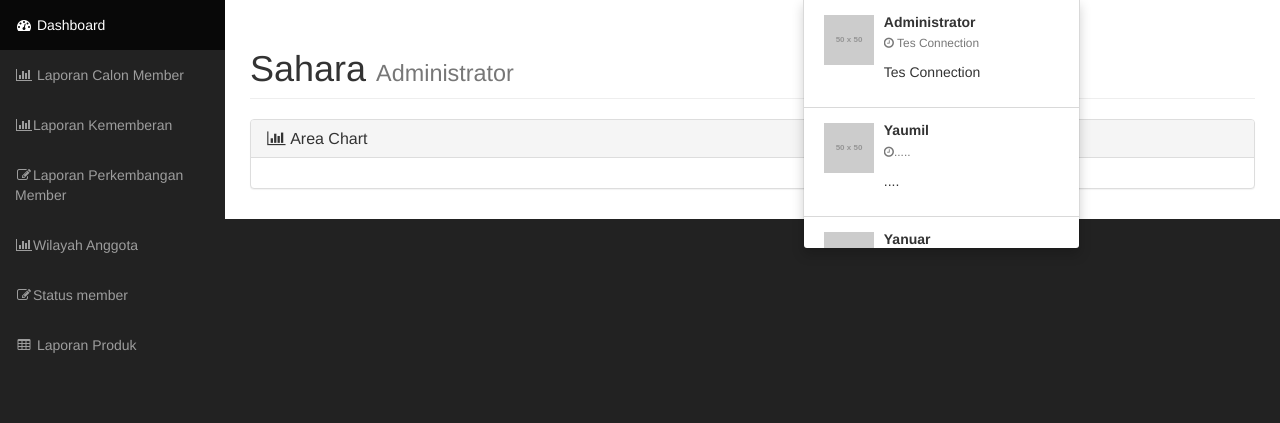
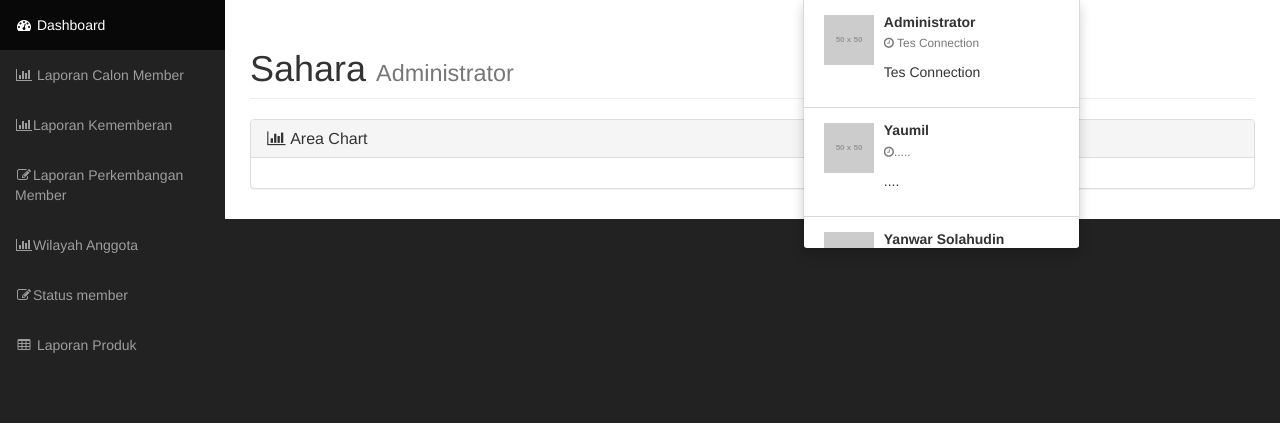
Before and after one commit to yanwarrior/sahara-project, a Django app: page /administrator/ in a window 1280 px wide, after a click that opens the changed part. Shown: the part 51-474 px from the top of the page. Run offline with Django 3.2, Linux system fonts and the light colour scheme; grey boxes labelled with a size stand in for pictures from a placeholder-image service; parts of the project's set-up code (start-up, migrations or seed data) failed here and were passed over; some libraries are stand-ins or nearby versions.

Commit message:
Change message box name user

```diff
--- a/administrator/templates/inc/navigation.html
+++ b/administrator/templates/inc/navigation.html
@@ -53,7 +53,7 @@
                             <img class="media-object" src="http://placehold.it/50x50" alt="">
                         </span>
                         <div class="media-body">
-                            <h5 class="media-heading"><strong>Yanuar</strong></h5>
+                            <h5 class="media-heading"><strong>Yanwar Solahudin</strong></h5>
                                 <p class="small text-muted"><i class="fa fa-clock-o"></i> Sample Project</p>
                                 <p>Universitas Budi Luhur </p>
                         </div>
```
